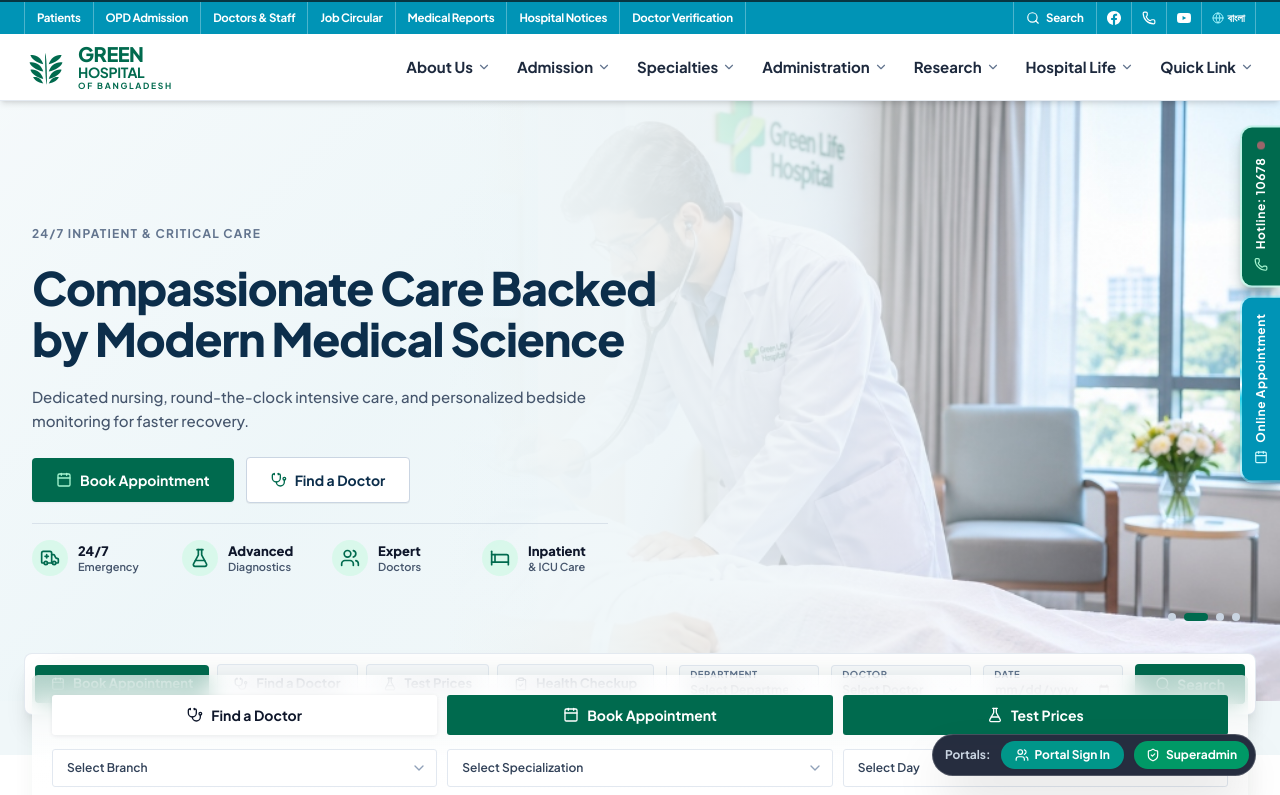
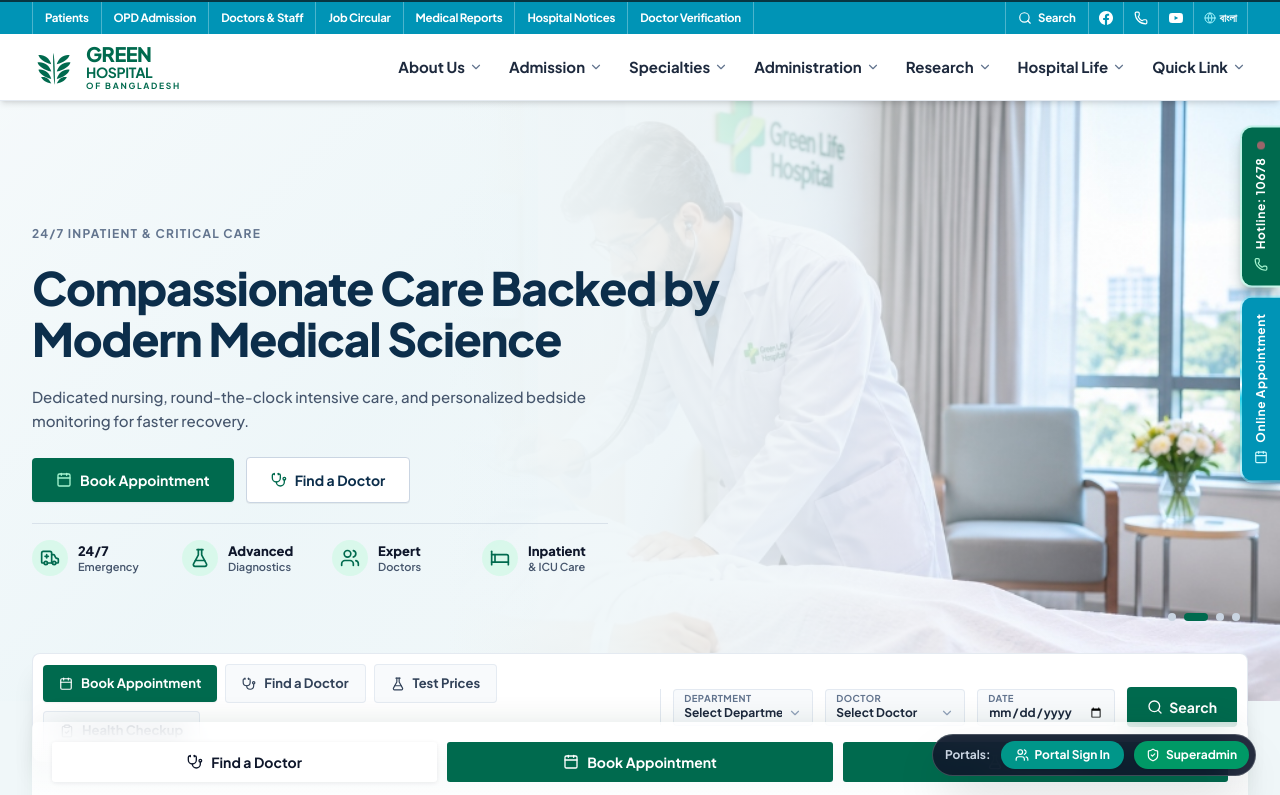
Before and after one commit to almamon-dev/HMS, a React (Vite) app in the folder apps/provider-web/: page / in a window 1280 px wide. Shown: the top 795 px of the page. Built offline with nearby package versions, Linux system fonts and the light colour scheme.

Commit message:
fix(layout): restore max-w-[1400px] on header, banner, and floating booking bar

```diff
--- a/apps/provider-web/src/components/landing/HeaderNavbar.tsx
+++ b/apps/provider-web/src/components/landing/HeaderNavbar.tsx
@@ -568,7 +568,7 @@ export const HeaderNavbar: React.FC<HeaderNavbarProps> = ({
         role="navigation"
         aria-label="Top Utility Navigation"
       >
-        <div className="max-w-[1360px] mx-auto flex items-center justify-between h-7.5 sm:h-8 px-4 sm:px-6">
+        <div className="max-w-[1400px] mx-auto flex items-center justify-between h-7.5 sm:h-8 px-4 sm:px-6 lg:px-8">
           {/* Left Segmented Cells with full-height vertical white dividers */}
           <div className="h-full flex items-center border-l border-white/30 overflow-x-auto scrollbar-none">
             {topNavItems.map((item) => (
@@ -696,7 +696,7 @@ export const HeaderNavbar: React.FC<HeaderNavbarProps> = ({
 
       {/* ════════════════════ 2) MAIN NAVBAR (Exact typography, emblem & compact gaps from screenshot) ════════════════════ */}
       <div className="bg-white border-b border-slate-200/90 relative z-20">
-        <div className="relative z-20 max-w-[1360px] mx-auto px-4 sm:px-6 h-16 sm:h-[66px] flex items-center justify-between">
+        <div className="relative z-20 max-w-[1400px] mx-auto px-4 sm:px-6 lg:px-8 h-16 sm:h-[66px] flex items-center justify-between">
           {/* Institutional Green Palm / Tree Leaves Logo */}
           <a
             href="#"
@@ -816,7 +816,7 @@ export const HeaderNavbar: React.FC<HeaderNavbarProps> = ({
               className="hidden xl:block absolute left-0 right-0 top-full z-30 bg-[#0094b6] text-white shadow-2xl transition-all"
               onMouseEnter={handleHeaderMouseEnter}
             >
-              <div className="max-w-[1360px] mx-auto px-6 sm:px-8 lg:px-10 py-7 max-h-[calc(100vh-110px)] overflow-y-auto scrollbar-thin">
+              <div className="max-w-[1400px] mx-auto px-4 sm:px-6 lg:px-8 py-7 max-h-[calc(100vh-110px)] overflow-y-auto scrollbar-thin">
                 {/* 4 Distinct Mega Columns */}
                 <div className="grid grid-cols-1 md:grid-cols-2 lg:grid-cols-4 gap-8 lg:gap-10">
                   {activeItem.columns.map((column, colIdx) => (
--- a/apps/provider-web/src/components/landing/HeroBanner.tsx
+++ b/apps/provider-web/src/components/landing/HeroBanner.tsx
@@ -171,8 +171,8 @@ export const HeroBanner: React.FC<HeroBannerProps> = ({
         />
 
         {/* ════════════════════ FOREGROUND LEFT TEXT CONTENT ════════════════════ */}
-        <div className="relative z-10 w-full max-w-[1360px] mx-auto px-4 sm:px-6 lg:px-8 py-12 lg:py-16">
-          <div className="max-w-[620px] lg:max-w-[660px] space-y-4 sm:space-y-5">
+        <div className="relative z-10 w-full max-w-[1400px] mx-auto px-4 sm:px-6 lg:px-8 py-12 lg:py-16">
+          <div className="max-w-[680px] lg:max-w-[720px] space-y-4 sm:space-y-5">
             {/* Top Subtitle / Tag */}
             <div className="text-[11px] sm:text-xs font-bold text-slate-500 uppercase tracking-widest flex items-center gap-1.5">
               <span>{activeSlide.badge}</span>
@@ -295,7 +295,7 @@ export const HeroBanner: React.FC<HeroBannerProps> = ({
       </div>
 
       {/* ════════════════════ 3) FLOATING SEARCH & BOOKING CARD AT BOTTOM ════════════════════ */}
-      <div className="relative z-20 max-w-[1360px] mx-auto px-4 sm:px-6 -mt-8 sm:-mt-10 lg:-mt-12 pb-8 sm:pb-10">
+      <div className="relative z-20 max-w-[1400px] mx-auto px-4 sm:px-6 lg:px-8 -mt-8 sm:-mt-10 lg:-mt-12 pb-8 sm:pb-10">
         <div className="bg-white rounded-[6px] sm:rounded-lg shadow-xl border border-slate-200/90 p-2 sm:p-2.5 flex flex-wrap xl:flex-nowrap items-center justify-between gap-3">
           {/* Left Service Tabs (Pills) */}
           <div className="flex flex-wrap items-center gap-1.5 sm:gap-2">
```
